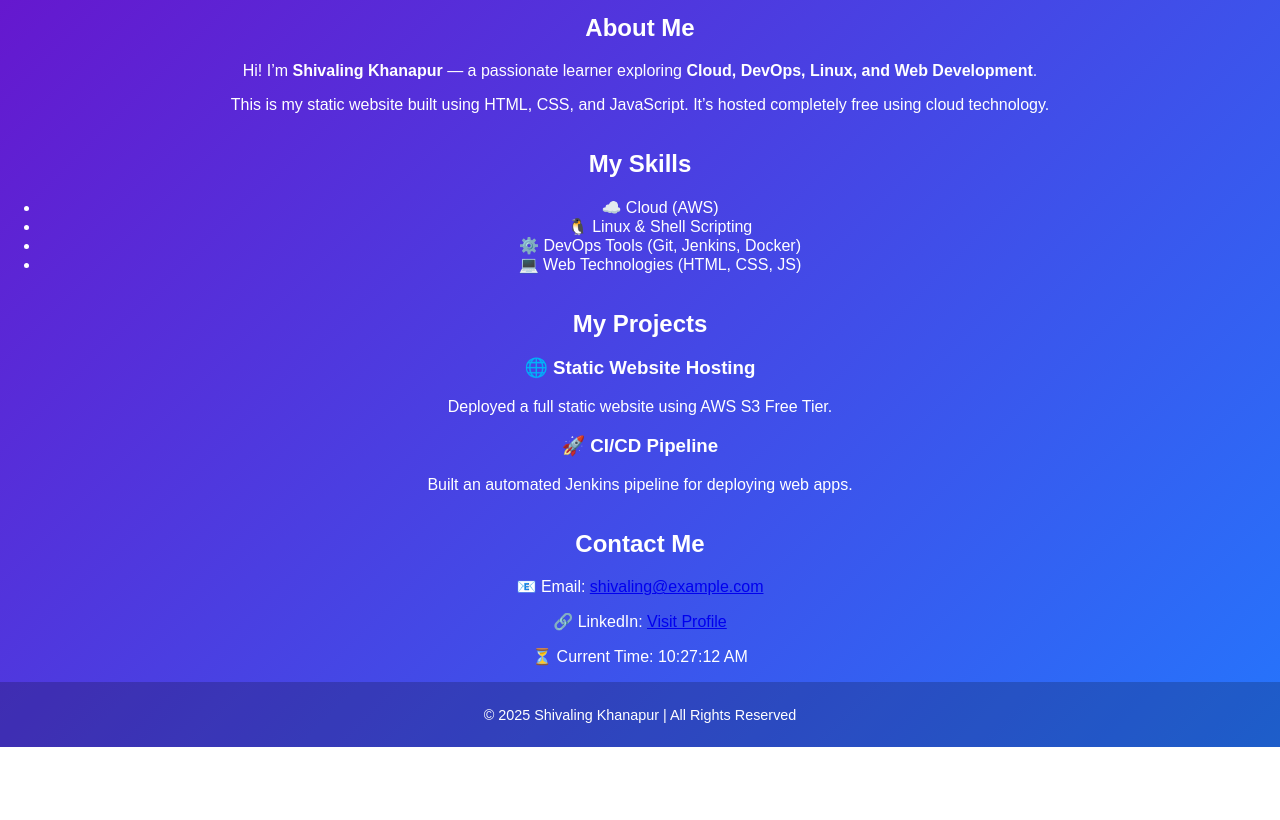
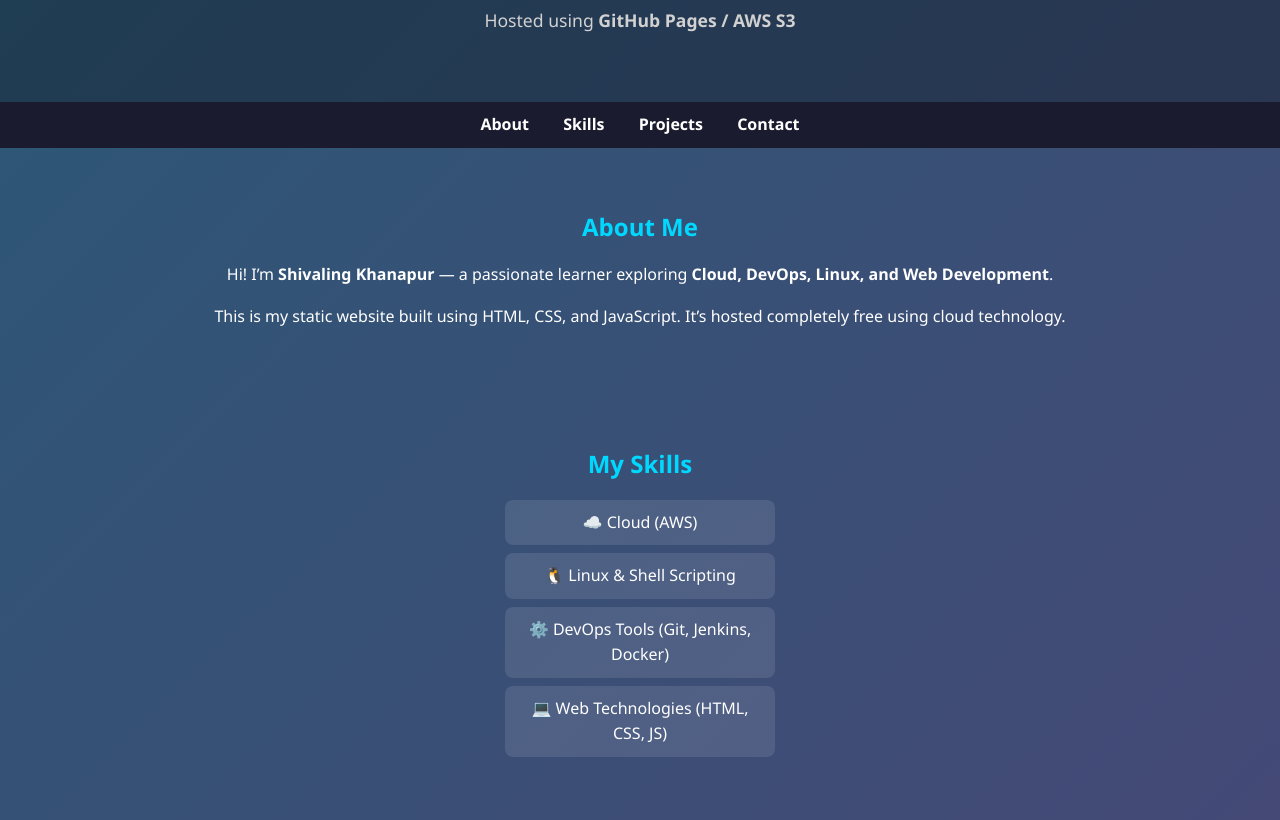
Before and after one commit to shivalingkhanapur/my-website, a plain HTML site: page index.html in a window 1280 px wide. Shown: the part 152-972 px from the top of the page. Before the commit the page ends 899 px from the top, so only its background shows below. Drawn offline with Linux system fonts and the light colour scheme.

Commit message:
Update style.css

```diff
--- a/style.css
+++ b/style.css
@@ -1,48 +1,106 @@
-
+/* Global Styles */
 body {
-  font-family: Arial, sans-serif;
+  font-family: 'Segoe UI', sans-serif;
   margin: 0;
-  background: linear-gradient(135deg, #6a11cb, #2575fc);
+  padding: 0;
+  background: linear-gradient(135deg, #2b5876, #4e4376);
   color: #fff;
-  text-align: center;
-  min-height: 100vh;
-  display: flex;
-  flex-direction: column;
-  justify-content: space-between;
+  line-height: 1.6;
 }
 
+/* Header */
 header {
-  background: rgba(0, 0, 0, 0.2);
-  padding: 20px;
+  text-align: center;
+  padding: 50px 20px;
+  background: rgba(0, 0, 0, 0.3);
 }
 
 h1 {
-  font-size: 2em;
-  margin: 0;
+  margin-bottom: 10px;
+  font-size: 2.5em;
 }
 
-main {
-  flex: 1;
-  padding: 30px;
+.subtitle {
+  font-size: 1.1em;
+  color: #d1d1d1;
 }
 
-.button {
-  display: inline-block;
-  margin-top: 20px;
-  padding: 10px 20px;
-  background: #fff;
-  color: #2575fc;
-  border-radius: 8px;
+/* Navigation */
+nav {
+  text-align: center;
+  background: #1b1b2f;
+  padding: 10px;
+}
+
+nav a {
+  color: #fff;
+  margin: 0 15px;
   text-decoration: none;
   font-weight: bold;
 }
 
-.button:hover {
-  background: #f0f0f0;
+nav a:hover {
+  color: #00d9ff;
 }
 
+/* Sections */
+section {
+  padding: 40px 20px;
+  text-align: center;
+}
+
+h2 {
+  color: #00d9ff;
+  margin-bottom: 15px;
+}
+
+ul {
+  list-style: none;
+  padding: 0;
+}
+
+ul li {
+  background: rgba(255, 255, 255, 0.1);
+  margin: 8px auto;
+  padding: 10px;
+  width: 250px;
+  border-radius: 8px;
+}
+
+/* Projects */
+.project-card {
+  background: rgba(255, 255, 255, 0.1);
+  border-radius: 10px;
+  margin: 10px auto;
+  padding: 20px;
+  width: 300px;
+}
+
+.project-card h3 {
+  color: #ffcc00;
+}
+
+/* Contact */
+#contact a {
+  color: #ffcc00;
+  text-decoration: none;
+}
+
+#contact a:hover {
+  text-decoration: underline;
+}
+
+/* Footer */
 footer {
-  background: rgba(0, 0, 0, 0.2);
-  padding: 10px;
+  background: rgba(0, 0, 0, 0.3);
+  text-align: center;
+  padding: 15px;
   font-size: 0.9em;
 }
+
+/* Responsive */
+@media (max-width: 600px) {
+  ul li, .project-card {
+    width: 90%;
+  }
+}
```
